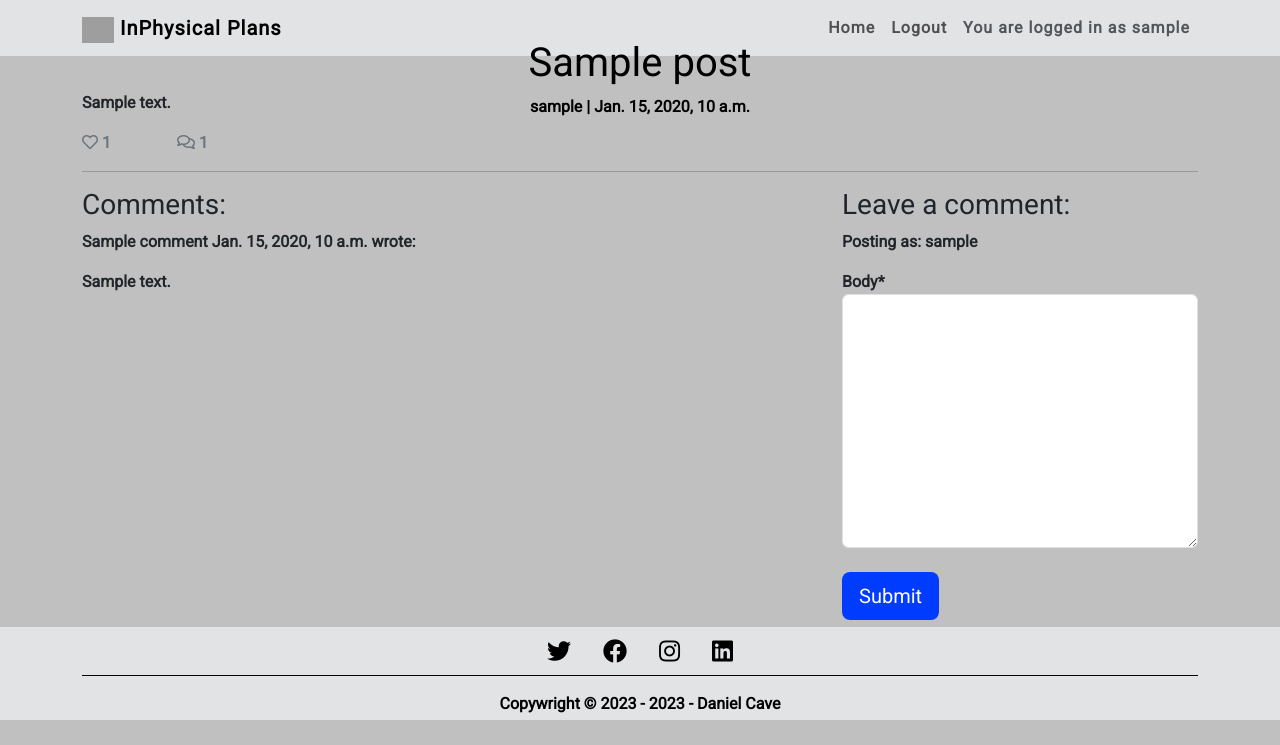
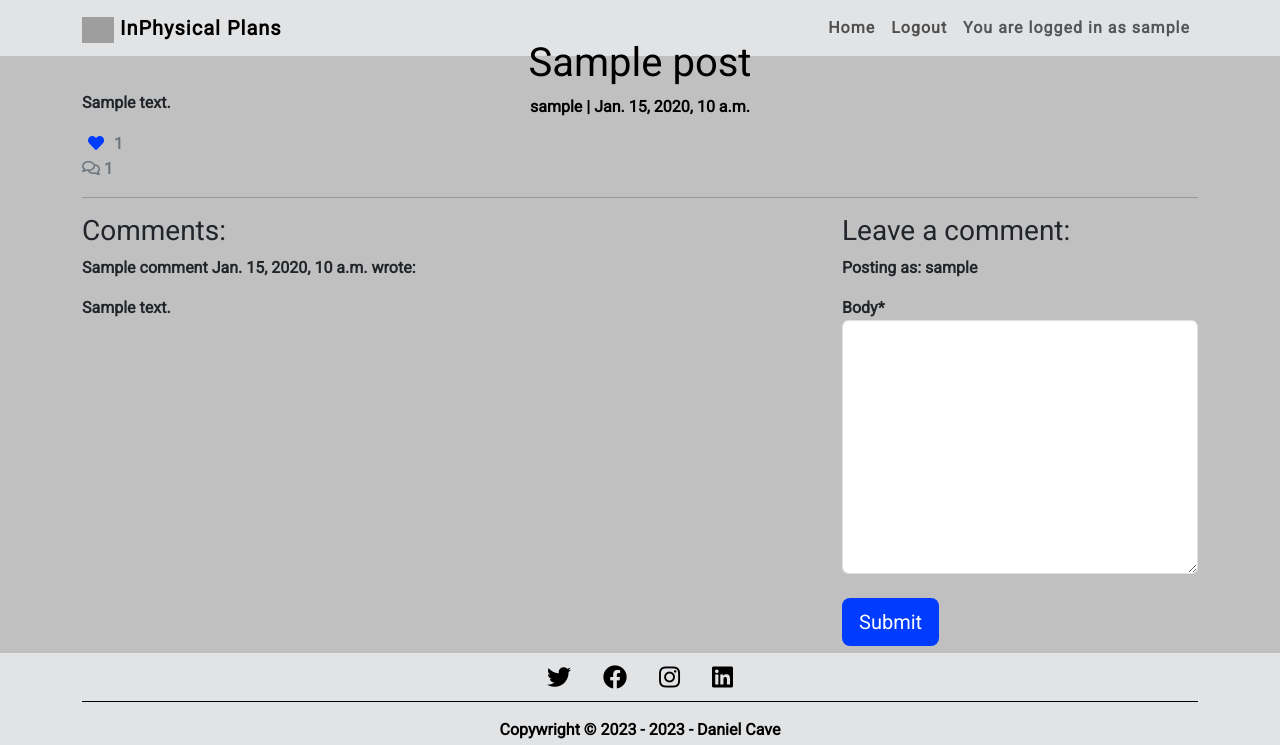
Before and after one commit to danieljcave/inphysical-plans, a Django app: a page that uses templates/blog_post.html in a window 1280 px wide. Shown: the top 745 px of the page. Run offline with Django 3.2, Linux system fonts and the light colour scheme; a user stored in the database is signed in; tables that the repository leaves empty hold one stand-in row (values such as "Sample post"); some libraries are stand-ins or nearby versions; grey boxes are pictures that could not be loaded.

Commit message:
add ability to like a post and remove the like, will also show like counter next to heart

```diff
--- a/blog/urls.py
+++ b/blog/urls.py
@@ -4,4 +4,5 @@ from django.urls import path
 urlpatterns = [
     path('', views.PostList.as_view(), name="home"),
     path('<slug:slug>/', views.BlogPost.as_view(), name='blog_post'),
+    path('like/<slug:slug>', views.LikePost.as_view(), name='post_like'),
 ]
--- a/blog/views.py
+++ b/blog/views.py
@@ -1,7 +1,7 @@
-from django.shortcuts import render, get_object_or_404
+from django.shortcuts import render, get_object_or_404, reverse
 from django.views import generic, View
 from .models import Post
-from django.http import HttpResponse
+from django.http import HttpResponseRedirect
 from .forms import CommentForm
 
 
@@ -63,3 +63,15 @@ class BlogPost(View):
                 "liked": liked
             },
         )
+
+
+class LikePost(View):
+
+    def post(self, request, slug, *args, **kwargs):
+        post = get_object_or_404(Post, slug=slug)
+        if post.likes.filter(id=request.user.id).exists():
+            post.likes.remove(request.user)
+        else:
+            post.likes.add(request.user)
+
+        return HttpResponseRedirect(reverse('blog_post', args=[slug]))
--- a/static/css/style.css
+++ b/static/css/style.css
@@ -136,3 +136,17 @@ body {
     color: #003cff;
     text-decoration: underline;
 }
+
+/* Like Button */
+.btn-like {
+    color: #003cff;
+    border: none;
+    background: transparent;
+}
+
+.btn-like:hover,
+.btn-like:active {
+    color: #003cff;
+    background: transparent;
+    border: none;
+}
--- a/templates/blog_post.html
+++ b/templates/blog_post.html
@@ -24,9 +24,26 @@
                     {{ post.content | safe }}
                 </p>
                 <div class="row">
-                    <div class="col-1">
-                        <strong class="text-secondary"><i class="far fa-heart"></i> {{ post.total_likes }}</strong>
-                    </div>
+                    <strong>
+                        {% if user.is_authenticated %}
+                        <form class="d-inline" action="{% url 'post_like' post.slug %}" method="POST">
+                            {% csrf_token %} {% if liked %}
+                            <button type="submit" name="blogpost_id" value="{{post.slug}}" class="btn-like">
+                                <i class="fas fa-heart"></i>
+                            </button>
+                            {% else %}
+                            <button type="submit" name="blogpost_id" value="{{post.slug}}" class="btn-like">
+                                <i class="far fa-heart"></i>
+                            </button>
+                            {% endif %}
+                        </form>
+                        {% else %}
+                        <span class="text-secondary"><i class="far fa-heart"></i></span>
+                        {% endif %}
+                        <!-- The number of likes goes before the closing strong tag -->
+                        <span class="text-secondary">{{ post.total_likes }} </span>
+                    </strong>
+
                     <div class="col-1">
                         {% with comments.count as total_comments %}
                         <strong class="text-secondary"><i class="far fa-comments"></i>
```
